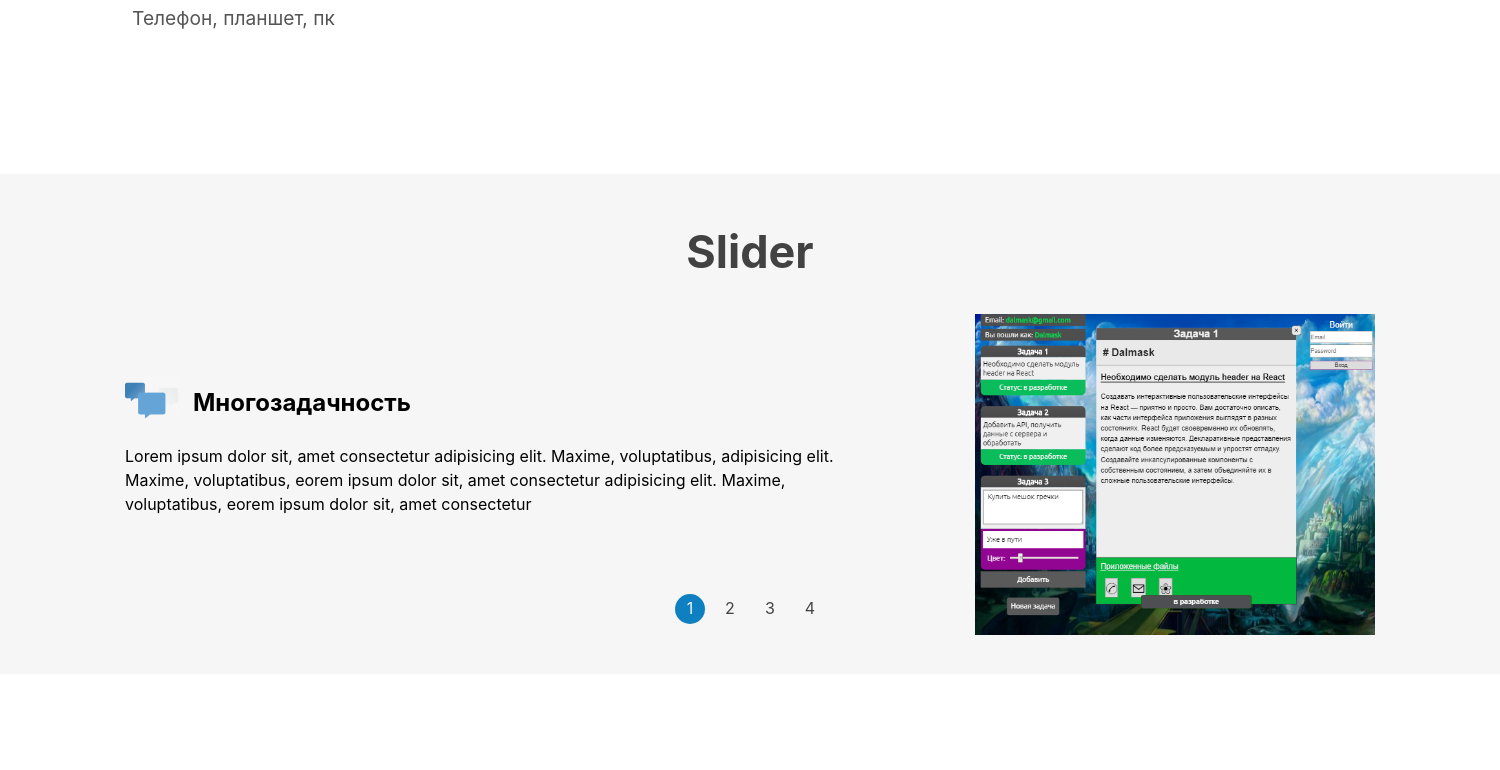
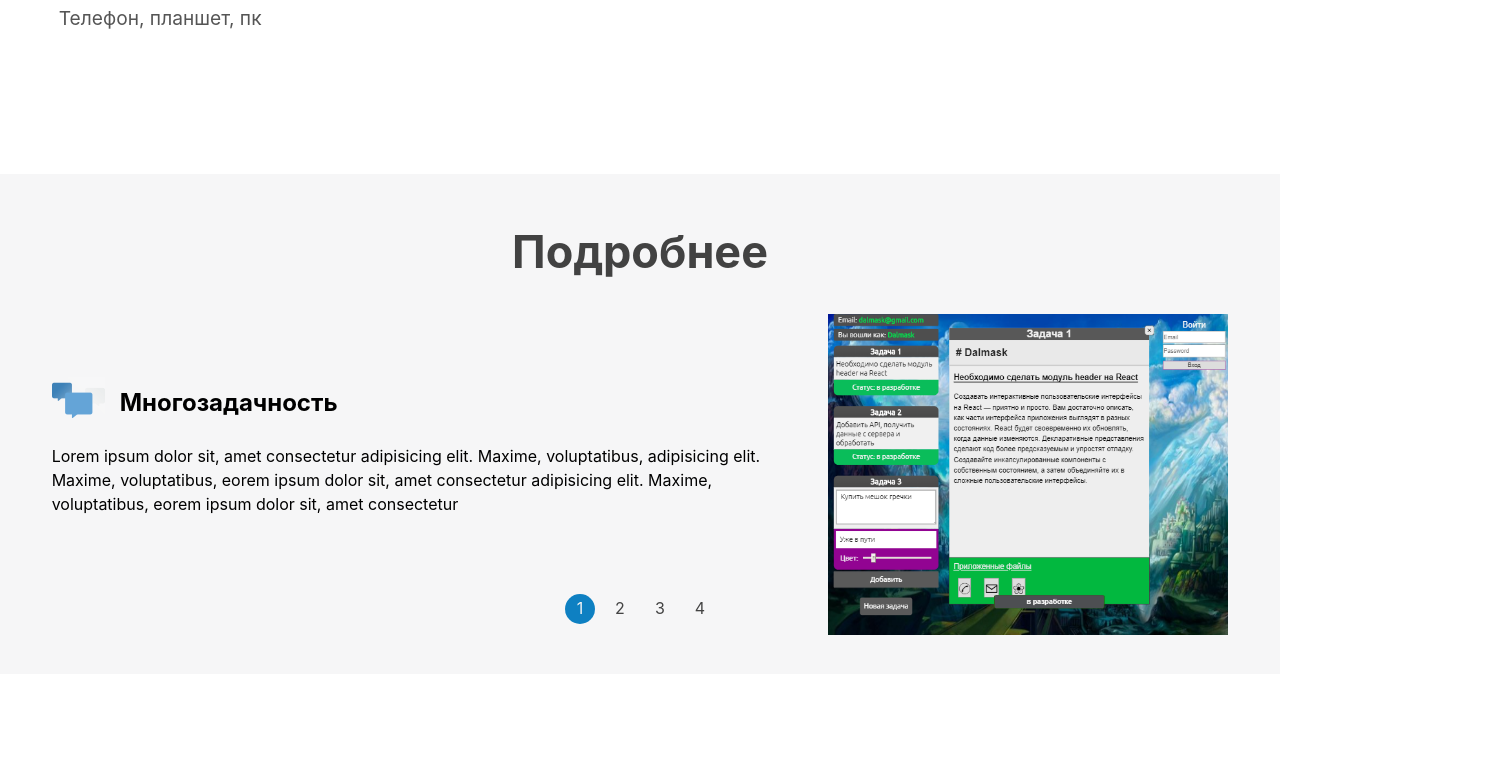
Before and after one commit to jpstories/react-todofield, a React (Create React App) app: page / in a window 1280 px wide. Shown: the part 1926-2696 px from the top of the page, 1500 px wide, since content can reach past the window. Built offline with nearby package versions, Linux system fonts and the light colour scheme; a web font is replaced by a local one.

Commit message:
Slider: state, setState, constructor, onClick

```diff
--- a/src/app/App.css
+++ b/src/app/App.css
@@ -1,11 +1,12 @@
-* {
-    margin: 0;
-    padding: 0;
+.app {
+  width: 100%;
+  background: rgb(247, 247, 247);
+  box-sizing: border-box;
 }
 
-.app {
-  width: 1500px;
-  background: rgb(247, 247, 247);
-  box-sizing: border-box;
-  margin: 0 auto;
-}
+::-webkit-scrollbar{ width: 5px;  /* 1 - вертикальный скроллбар */}
+::-webkit-scrollbar:horizontal{ height: 5px; /* 1 - горизонтальный скроллбар */}
+::-webkit-scrollbar-button {display: none; /* 2 - кнопка */}
+::-webkit-scrollbar-track {background: rgb(68, 68, 68);/* 3 - трек */}
+::-webkit-scrollbar-track-piece { background: rgb(218, 218, 218); /* 4 – видимая часть трека */ }
+::-webkit-scrollbar-thumb {background: linear-gradient(to bottom, rgb(0, 130, 206), rgb(17, 230, 124)); border-radius: 35px; -webkit-box-shadow: inset 0 0 3px rgba(0,0,0,0.3); /* 5 - ползунок */}
--- a/src/app/App.js
+++ b/src/app/App.js
@@ -17,7 +17,7 @@ class App extends React.Component {
               <Wrap />
               <Company />
               <Article />
-              <Slider />
+              <Slider title="Подробнее"/>
               <Signup textBtn="вход"/>
               <Footer />
           </div>
--- a/src/header/Header.css
+++ b/src/header/Header.css
@@ -13,7 +13,8 @@
     display: flex;
     flex-flow: row;
     align-items: center;
-    margin-right: 100px;
+    margin-right: 60px;
+    margin-left: 10px;
 }
 
 .header__logo-img{
--- a/src/index.css
+++ b/src/index.css
@@ -1,3 +1,8 @@
+*{
+  margin: 0;
+  padding: 0;
+}
+
 body {
   margin: 0;
   padding: 0;
--- a/src/slider/Slider.js
+++ b/src/slider/Slider.js
@@ -5,11 +5,25 @@ import slider_icon_1 from '../article/img/article_icon3.png';
 import todo_img from '../wrap/wrap-todo.png';
 
 class Slider extends React.Component {
+
+    constructor(props) {
+        super(props);
+        this.state = {
+            title: "Подробнее",
+            slideTitle: "Многозадачность",
+        }
+    }
+
+    li = document.querySelector('.slider__toggle-item');
+
+    createSlide = () => {
+        this.setState({slideTitle: "Безопасность"});
+    }
     render() {
         return (
             <section className="slider">
                 <div className="slider__title">
-                    <h1 className="slider__title-h1">Slider</h1>
+                    <h1 className="slider__title-h1">{this.state.title}</h1>
                 </div>
 
                 <div className="slider__wrapper">
@@ -18,7 +32,7 @@ class Slider extends React.Component {
 
                         <div className="slider__content-title">
                             <img className="slider__content-img" src={slider_icon_1} alt="" />
-                            <h2 className="slider__content-h2">Многозадачность</h2>
+                            <h2 className="slider__content-h2">{this.state.slideTitle}</h2>
                         </div>
 
                         <div className="slider__content-desc">
@@ -42,7 +56,7 @@ class Slider extends React.Component {
                 <div className="slider__toggle">
                     <ul className="slider__toggle-list">
                         <li className="slider__toggle-item active">1</li>
-                        <li className="slider__toggle-item">2</li>
+                        <li className="slider__toggle-item" onClick={this.createSlide}>2</li>
                         <li className="slider__toggle-item">3</li>
                         <li className="slider__toggle-item">4</li>
                     </ul>
--- a/src/wrap/Wrap.css
+++ b/src/wrap/Wrap.css
@@ -57,7 +57,7 @@
     box-sizing: border-box;
 }
 
-.wrap__form-input{
+.wrap__form-input {
     width: 465px;
     height: 100%;
     border-radius: 8px;
```
